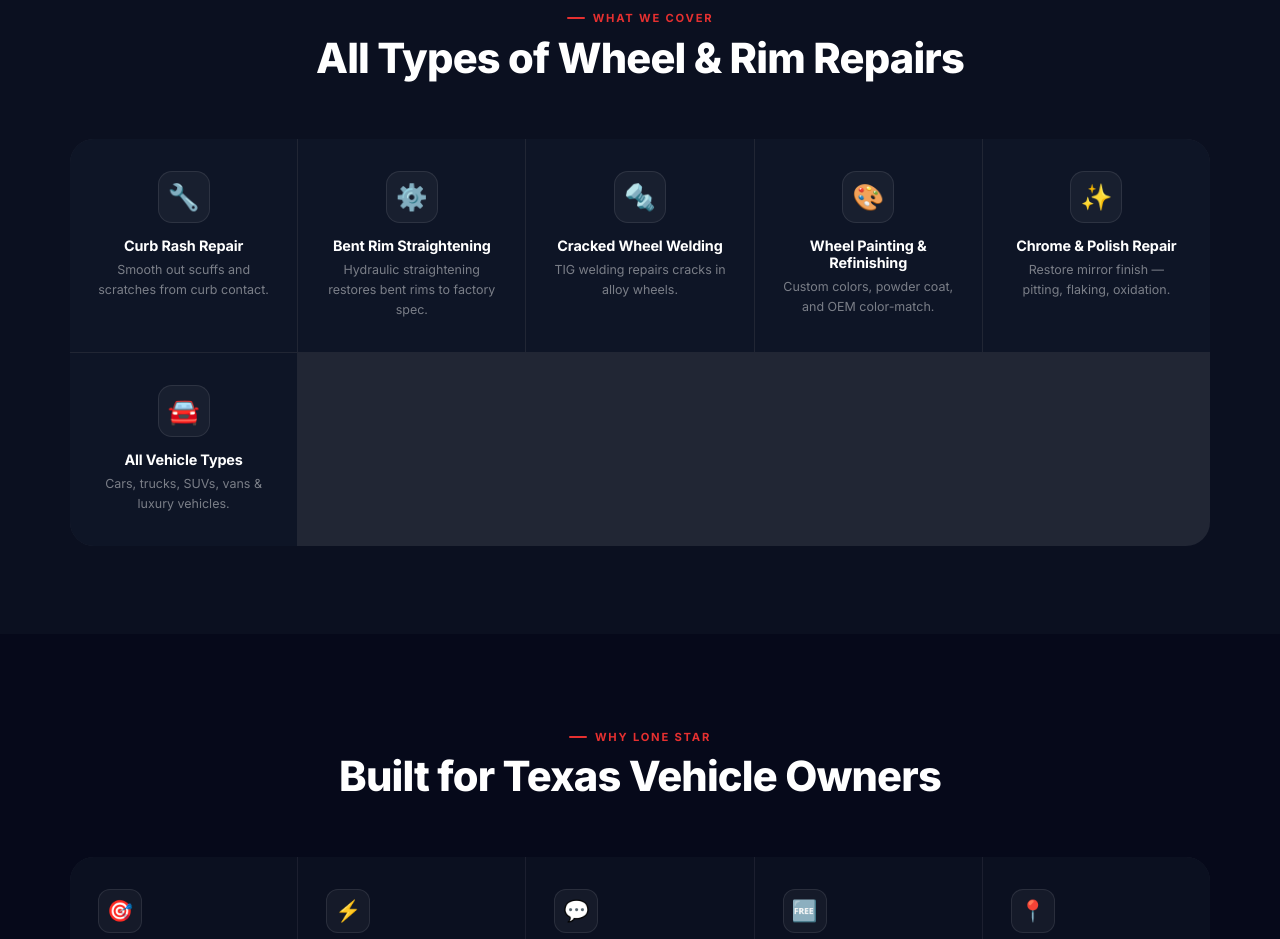
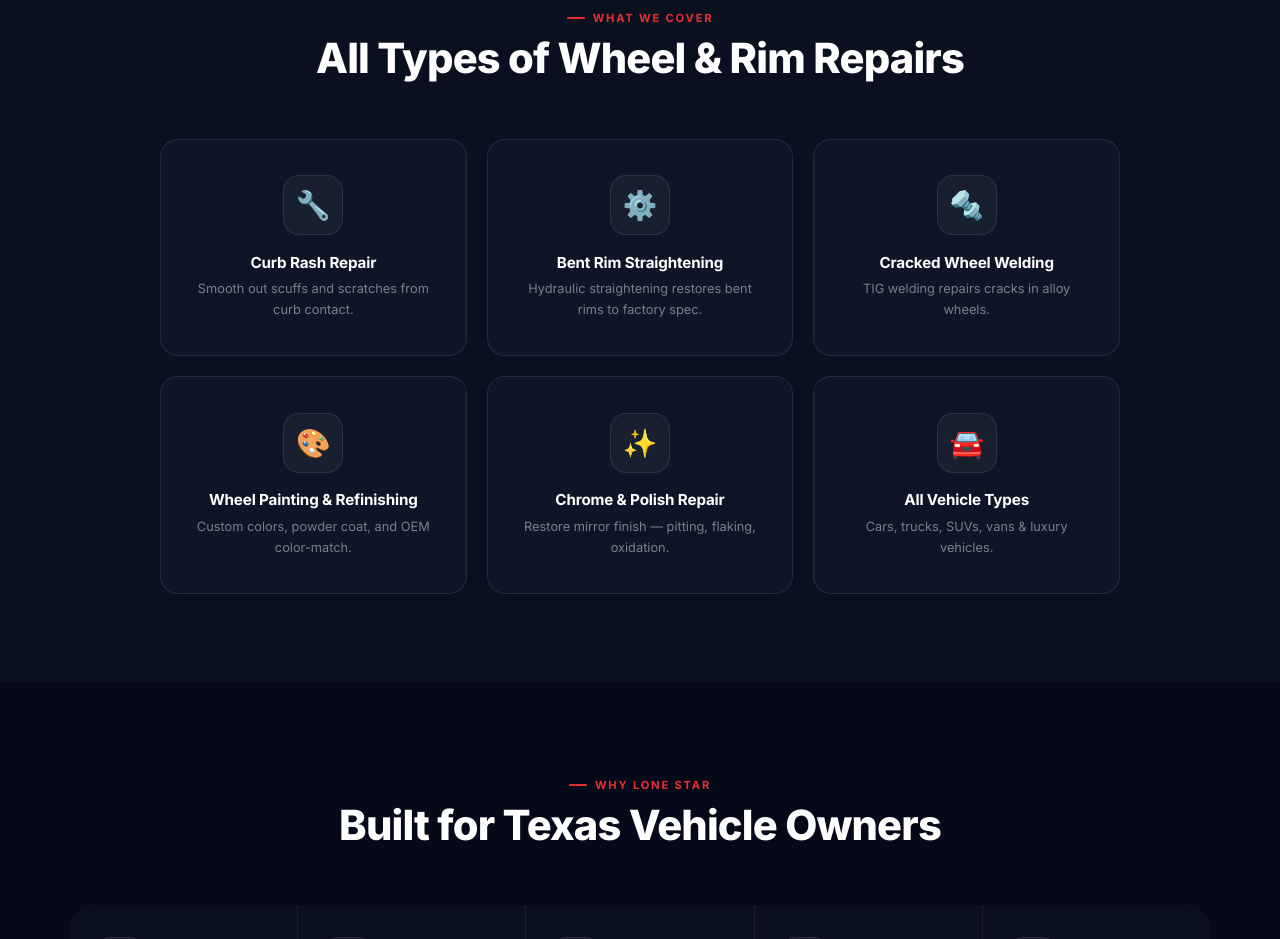
Before and after one commit to iwilcreate/lonestarwheelrepairs, a plain HTML site: page index.html in a window 1280 px wide. Shown: the part 4260-5199 px from the top of the page. Drawn offline with Linux system fonts and the light colour scheme.

Commit message:
Add files via upload

```diff
--- a/index.html
+++ b/index.html
@@ -428,15 +428,26 @@
     /* ── Services ────────────────────────────────────────── */
     #services { background: var(--bg2); }
     .services-grid {
-      display: grid; grid-template-columns: repeat(auto-fit, minmax(200px, 1fr));
-      gap: 1px; margin-top: 3rem;
-      background: var(--border);
-      border-radius: var(--radius-xl); overflow: hidden;
+      display: grid;
+      grid-template-columns: repeat(3, 1fr);
+      gap: 1.25rem;
+      margin-top: 3rem;
+      max-width: 960px;
+      margin-left: auto;
+      margin-right: auto;
     }
     .service-card {
-      background: var(--bg3); padding: 2rem 1.5rem;
-      text-align: center; transition: var(--transition);
-      position: relative; overflow: hidden;
+      background: var(--bg3);
+      border: 1px solid var(--border);
+      border-radius: var(--radius-lg);
+      padding: 2.2rem 1.75rem;
+      text-align: center;
+      transition: var(--transition);
+      position: relative;
+      overflow: hidden;
+      display: flex;
+      flex-direction: column;
+      align-items: center;
     }
     .service-card::before {
       content: '';
@@ -444,18 +455,24 @@
       background: linear-gradient(90deg, transparent, var(--red), transparent);
       opacity: 0; transition: var(--transition);
     }
-    .service-card:hover { background: var(--surface-h); }
+    .service-card:hover {
+      background: var(--surface-h);
+      border-color: rgba(230,48,48,.25);
+      transform: translateY(-3px);
+      box-shadow: 0 12px 32px rgba(0,0,0,.35);
+    }
     .service-card:hover::before { opacity: 1; }
     .service-card:hover .service-icon-wrap { background: var(--red-dim); border-color: rgba(230,48,48,.3); }
     .service-icon-wrap {
-      width: 52px; height: 52px; border-radius: 14px;
+      width: 60px; height: 60px; border-radius: 16px;
       background: var(--surface); border: 1px solid var(--border);
       display: flex; align-items: center; justify-content: center;
-      margin: 0 auto .9rem; font-size: 1.6rem;
+      margin: 0 auto 1.1rem; font-size: 1.75rem;
       transition: var(--transition);
-    }
-    .service-name { font-size: .9rem; font-weight: 700; margin-bottom: .35rem; letter-spacing: -.01em; }
-    .service-desc { font-size: .78rem; color: var(--w45); line-height: 1.6; }
+      flex-shrink: 0;
+    }
+    .service-name { font-size: .95rem; font-weight: 700; margin-bottom: .4rem; letter-spacing: -.01em; }
+    .service-desc { font-size: .8rem; color: var(--w45); line-height: 1.65; }
 
     /* ── Why Us ──────────────────────────────────────────── */
     #why-us { background: var(--bg); }
@@ -647,13 +664,15 @@
       .hero-right { display: none; }
       .footer-top { grid-template-columns: 1fr 1fr; }
       .steps { grid-template-columns: 1fr; }
+      .services-grid { grid-template-columns: repeat(2, 1fr); }
     }
     @media (max-width: 680px) {
       .form-row, .form-row.three { grid-template-columns: 1fr; }
       .nav-links { display: none; }
       .footer-top { grid-template-columns: 1fr; }
       section { padding: 4rem 1.25rem; }
-      .services-grid, .why-grid { grid-template-columns: 1fr 1fr; }
+      .services-grid { grid-template-columns: repeat(2, 1fr); }
+      .why-grid { grid-template-columns: 1fr 1fr; }
       .hero-stat { padding-right: 1.25rem; margin-right: 1.25rem; }
     }
     @media (max-width: 420px) {
```
